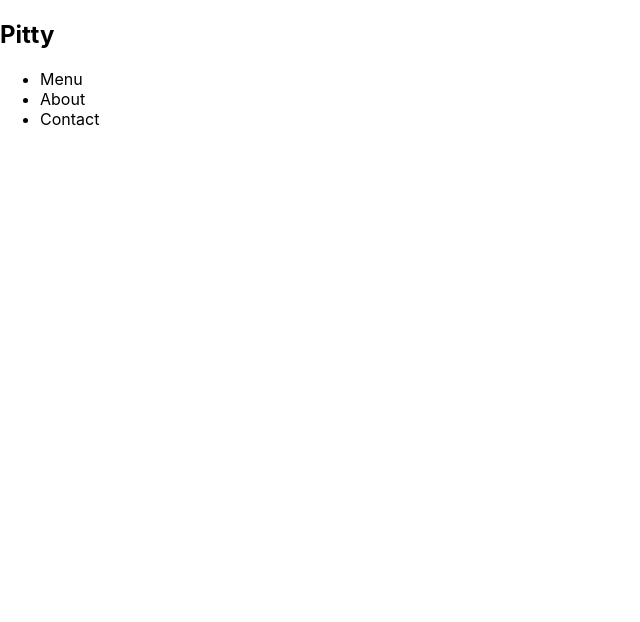
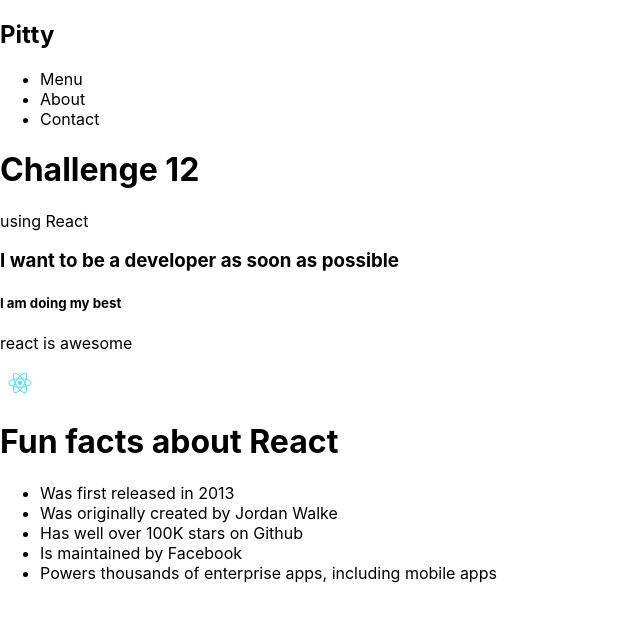
Before and after one commit to pittyh6/react-scrimba-8-12Mths-webDevStudy-2022-2023, a React (Create React App) app in the folder build-a-react-info-site/correct-set-up/my-set/: page / in a window 1280 px wide. Shown: the top 622 px of the page, without its empty margins (0-640 px from the left). Built offline with nearby package versions, Linux system fonts and the light colour scheme.

Commit message:
challenge 13

```diff
--- a/build-a-react-info-site/correct-set-up/my-set/public/index.html
+++ b/build-a-react-info-site/correct-set-up/my-set/public/index.html
@@ -15,8 +15,8 @@
   </head>
   <body>
     <noscript>You need to enable JavaScript to run this app.</noscript>
-    <div id="root">
-      <div id="test"></div>
-    </div>
+    <div id="root"> </div>
+    <div id="challenge12"></div>
+    <div id="challenge13"></div>
   </body>
 </html>
--- a/build-a-react-info-site/correct-set-up/my-set/src/App.js
+++ b/build-a-react-info-site/correct-set-up/my-set/src/App.js
@@ -2,6 +2,7 @@
 import "./App.css";
 import React from "react";
 import ReactDOM from "react-dom/client";
+
 
 function App() {
   //lesson 10
@@ -17,11 +18,60 @@
   );
   //ReactDOM.render(navbar, document.getElementById("root"));
 
+  //----------------------------
   //leson 11
   // change the way you render from (ReactDOM.render(navbar, document.getElementById("root"));)
   // to(ReactDOM.createRoot(document.getElementById("root")).render(navbar);)
   const root = ReactDOM.createRoot(document.getElementById("root"));
   root.render(navbar);
+
+  //----------------------------
+  //challenge 12
+  /**
+    Challenge: find out what happens if we try to append JSX
+    to our div#root using .append() instead of ReactDOM
+
+    1. Create a sample page in JSX (≥ 4 elements) and save them in a variable
+    2. Select the div with the ID of "root" and use `.append()` to append
+      your JSX
+    3. See if you can guess what will show up in the browser before running
+      the code
+    4. See if you can explain what actually shows up in the browser
+  */
+  const challenge12 = (
+    <div id="Twelve">
+      <h1>Challenge 12</h1>
+      <p>using React</p>
+      <h3>I want to be a developer as soon as possible</h3>
+      <h5>I am doing my best</h5>
+      <p>react is awesome</p>
+    </div>
+  );
+  document.getElementById("challenge12").append(challenge12);
+  //challange 12.1 fixe the render from the above code to the bellow code
+  const chal12 = ReactDOM.createRoot(document.getElementById("challenge12"));
+  chal12.render(challenge12);
+
+  //----------------------------
+  //challenge 13
+  /*Challenge: Starting from scratch, build and render the
+    HTML for our section project. Check the Google slide for
+    what you're trying to build.*/
+  const challenge13 = (
+    <div>
+      <img src={logo} alt="logo react" width="40px"/>
+      <h1>Fun facts about React</h1>
+      <ul>
+        <li>Was first released in 2013</li>
+        <li>Was originally created by Jordan Walke</li>
+        <li>Has well over 100K stars on Github</li>
+        <li>Is maintained by Facebook</li>
+        <li>Powers thousands of enterprise apps, including mobile apps</li>
+      </ul>
+    </div>
+  )
+  const chall13 = ReactDOM.createRoot(document.getElementById('challenge13'))
+  chall13.render(challenge13)
 }
 
 export default App;
```
